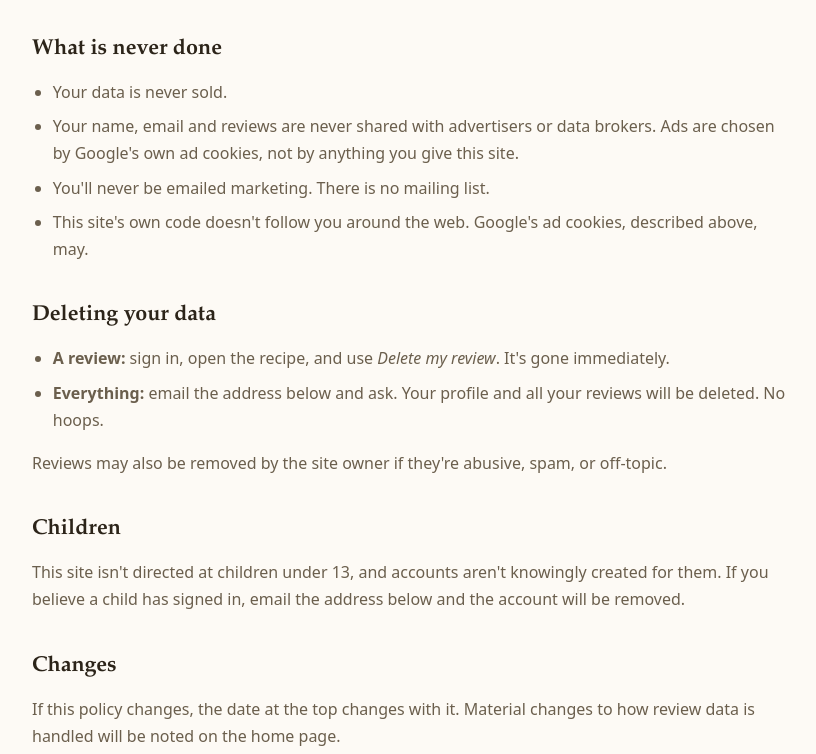
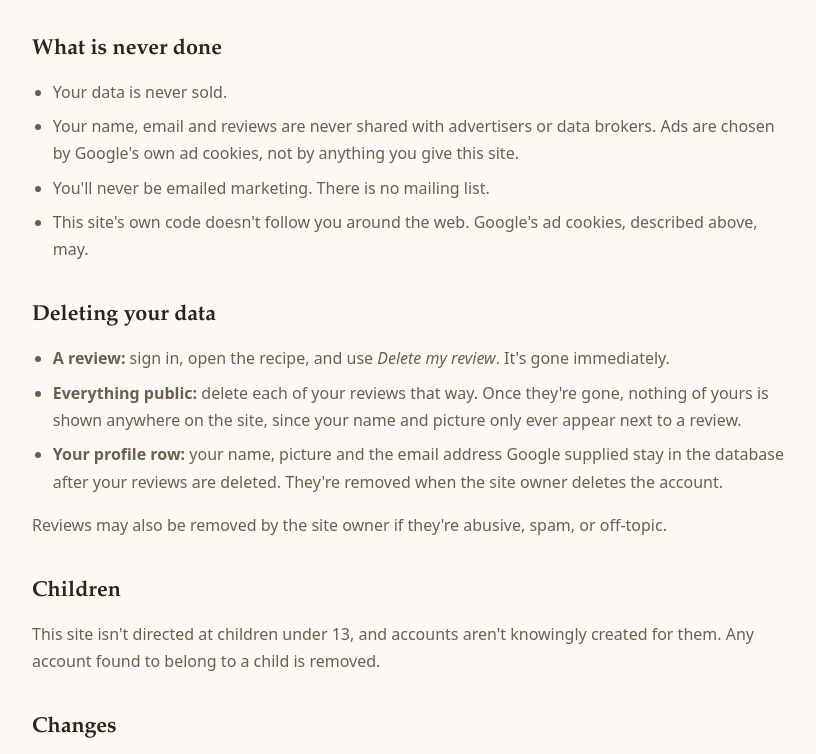
Before and after one commit to devnull5/filipcooks, a plain HTML site: page privacy.html in a window 1280 px wide. Shown: the part 2030-2784 px from the top of the page, without its empty margins (228-1044 px from the left). Drawn offline with Linux system fonts and the light colour scheme.

Commit message:
Take the owner's email address off the privacy policy
Removes the Contact section, and rewrites the two sections that pointed at
it. "Deleting your data" told readers to email for full deletion and
"Children" told them to email about a child's account; with no address
those were promises the page could no longer keep.

What's left is what the site can actually deliver by itself: reviews are
deleted by the person who wrote them, and the page now says plainly that
the profile row — name, picture and the Google-supplied email — outlives
those reviews until the owner removes the account, rather than implying
deleting reviews erases everything.

The policy says its own date changes when it changes, so it does.

Co-Authored-By: Claude Opus 5 <noreply@anthropic.com>

```diff
--- a/privacy.html
+++ b/privacy.html
@@ -32,7 +32,7 @@
 
   <main class="wrap-narrow legal">
     <h1>Privacy Policy</h1>
-    <p class="updated">Last updated 18 September 2026</p>
+    <p class="updated">Last updated 13 November 2026</p>
 
     <p>Filip Cooks is a personal recipe site. You can read every recipe without
        signing in or giving up anything. If you want to leave a review, you sign
@@ -129,24 +129,25 @@
     <ul>
       <li><strong>A review:</strong> sign in, open the recipe, and use
           <em>Delete my review</em>. It's gone immediately.</li>
-      <li><strong>Everything:</strong> email the address below and ask. Your
-          profile and all your reviews will be deleted. No hoops.</li>
+      <li><strong>Everything public:</strong> delete each of your reviews that
+          way. Once they're gone, nothing of yours is shown anywhere on the
+          site, since your name and picture only ever appear next to a
+          review.</li>
+      <li><strong>Your profile row:</strong> your name, picture and the email
+          address Google supplied stay in the database after your reviews are
+          deleted. They're removed when the site owner deletes the account.</li>
     </ul>
     <p>Reviews may also be removed by the site owner if they're abusive, spam, or
        off-topic.</p>
 
     <h2>Children</h2>
     <p>This site isn't directed at children under 13, and accounts aren't
-       knowingly created for them. If you believe a child has signed in, email
-       the address below and the account will be removed.</p>
+       knowingly created for them. Any account found to belong to a child is
+       removed.</p>
 
     <h2>Changes</h2>
     <p>If this policy changes, the date at the top changes with it. Material
        changes to how review data is handled will be noted on the home page.</p>
-
-    <h2>Contact</h2>
-    <p>Questions, corrections, or deletion requests:
-       <a href="mailto:merditaj.filip@gmail.com">merditaj.filip@gmail.com</a></p>
 
     <a class="back-link" href="index.html">← Back to recipes</a>
   </main>
```
